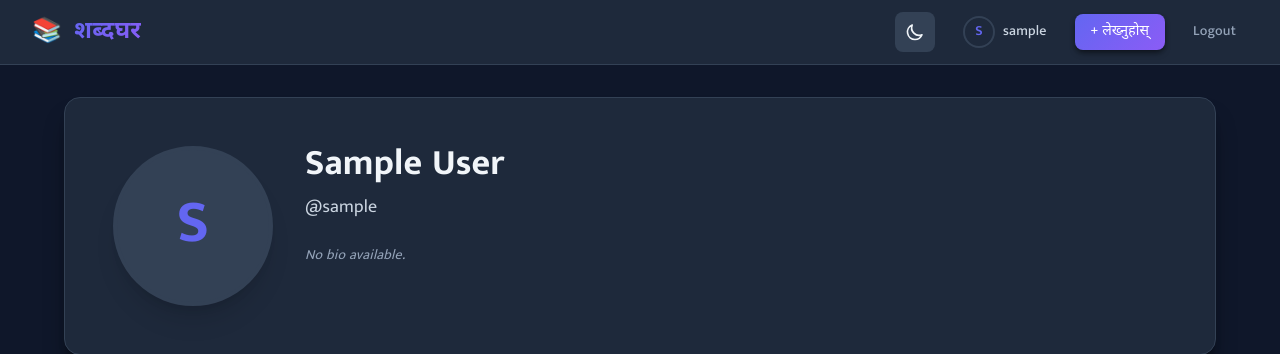
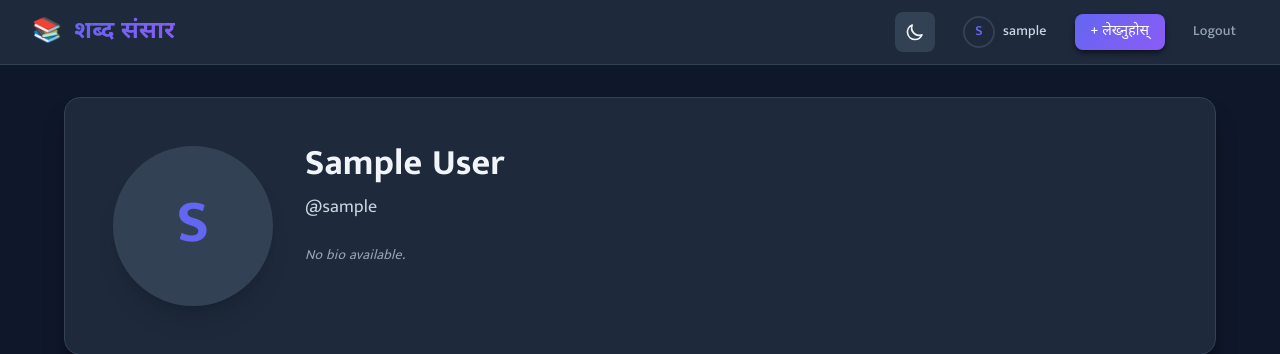
Before and after one commit to sarojsap/WordGhar, a Django app: a page that uses writings/templates/base.html in a window 1280 px wide. Shown: the top 354 px of the page. Run offline with Django 5.2, Linux system fonts and the light colour scheme; the visitor is signed in with stand-in values (Sample User, id 1); data comes from the database, SQL or seed files in the repository; data that the repository does not hold is empty; some libraries are stand-ins or nearby versions.

Commit message:
Title Fix

```diff
--- a/writings/templates/base.html
+++ b/writings/templates/base.html
@@ -4,7 +4,7 @@
     <meta charset="UTF-8">
     <meta name="viewport" content="width=device-width, initial-scale=1.0">
     <meta name="google" content="notranslate">
-    <title>शब्दघर - Nepali Literary Platform</title>
+    <title>शब्द संसार - Nepali Literary Platform</title>
     <script src="https://cdn.tailwindcss.com"></script>
     <!-- Enhanced Google Fonts -->
     <link href="https://fonts.googleapis.com/css2?family=Mukta:wght@300;400;500;600;700&family=Noto+Sans+Devanagari:wght@300;400;500;600;700&display=swap" rel="stylesheet">
@@ -130,7 +130,7 @@
                 <!-- Logo -->
                 <a href="/" class="flex items-center space-x-3 group">
                     <span class="text-2xl filter grayscale-0 group-hover:scale-110 transition-transform duration-300">📚</span>
-                    <span class="text-xl sm:text-2xl font-bold theme-gradient-text">शब्दघर</span>
+                    <span class="text-xl sm:text-2xl font-bold theme-gradient-text">शब्द संसार</span>
                 </a>
 
                 <!-- Desktop Menu -->
```
